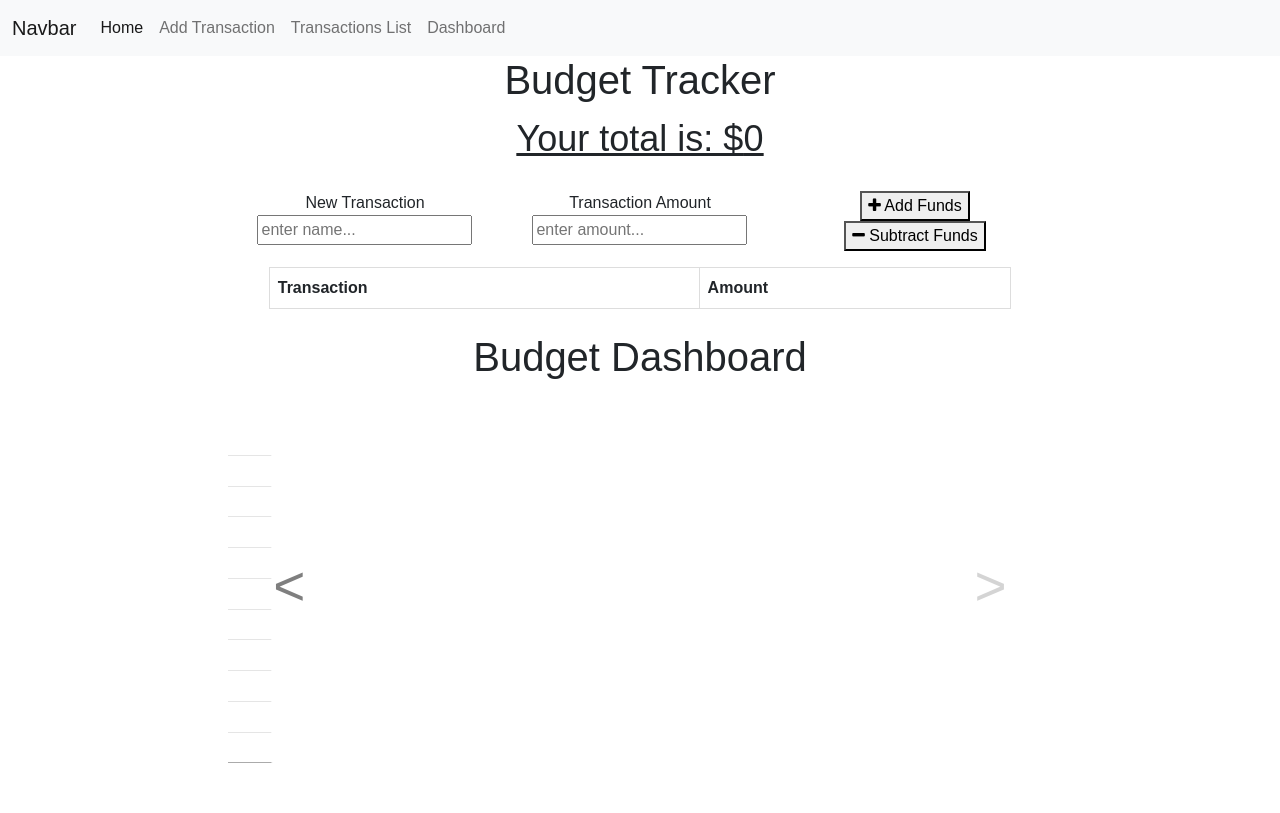
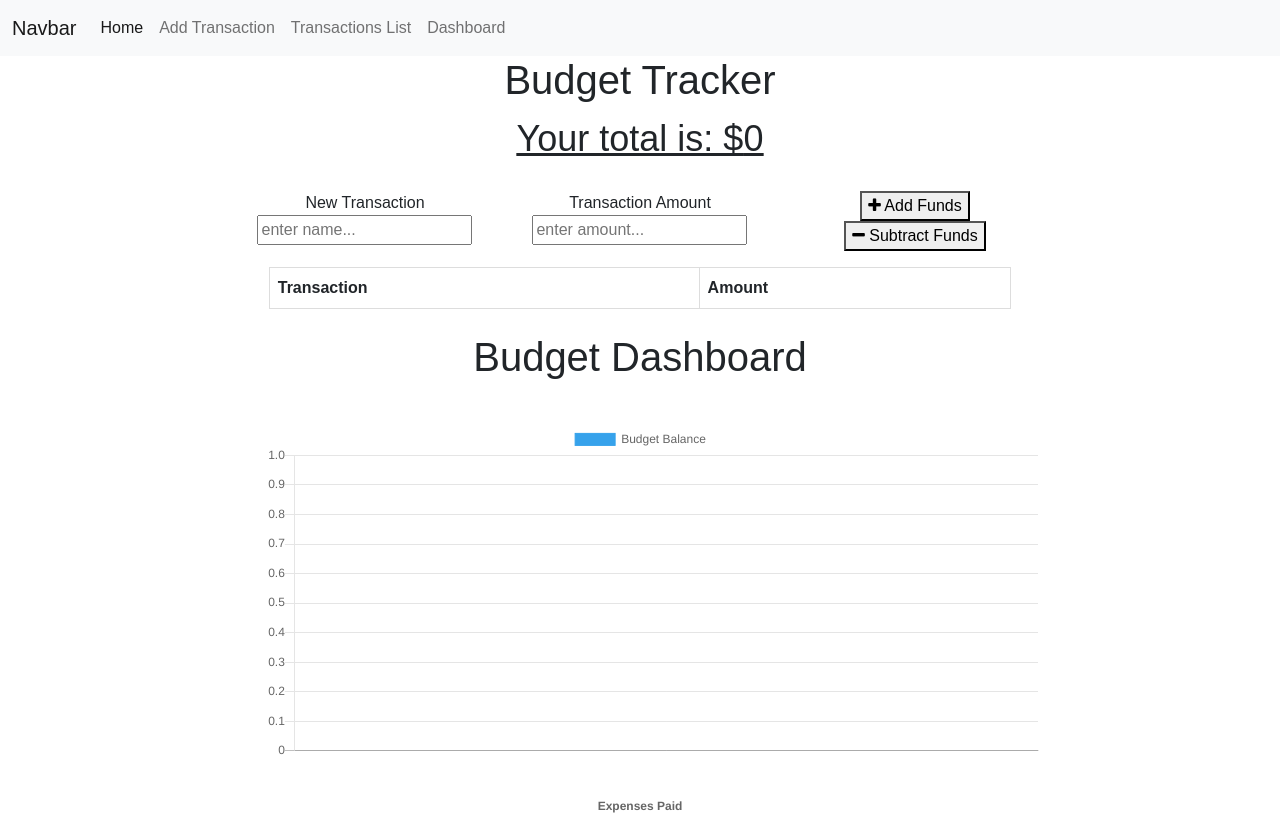
Before and after one commit to jdhprogrammer/Online-Offline_Budget-Tracker, a website built with webpack: page public/index.html in a window 1280 px wide. Shown: the top 813 px of the page. Built offline with nearby package versions, Linux system fonts and the light colour scheme; files whose address does not match are found by name.

Commit message:
hid carousel for now, showing all 4 graphs. all working woohoo

```diff
--- a/public/index.html
+++ b/public/index.html
@@ -96,10 +96,10 @@
                 </div>
             </div> -->
             <br>
-            <div class="row">
-                <div class="col-12">
-                    <h1 class="text-center">Budget Dashboard</h1>
-                    <div id="carouselExampleIndicators" class="carousel slide" data-bs-ride="carousel">
+            <!-- <div class="row">
+                <div class="col-12"> -->
+            <!-- <h1 class="text-center">Budget Dashboard</h1> -->
+            <!-- <div id="carouselExampleIndicators" class="carousel slide" data-bs-ride="carousel">
                         <ol class="carousel-indicators">
                             <li data-bs-target="#carouselExampleIndicators" data-bs-slide-to="0" class="active"></li>
                             <li data-bs-target="#carouselExampleIndicators" data-bs-slide-to="1"></li>
@@ -130,8 +130,8 @@
                         </a>
                     </div>
                 </div>
-            </div>
-            <!-- <div class="container mt">
+            </div> -->
+            <div class="container mt">
                 <h1 class="text-center">Budget Dashboard</h1>
                 <div class="row mt">
                     <div class="col-12 mx-auto">
@@ -153,7 +153,7 @@
                 <div class="col-11 mx-auto">
                     <canvas id="canvas4"></canvas>
                 </div>
-            </div> -->
+            </div>
         </div>
     </div>
     </div>
```
